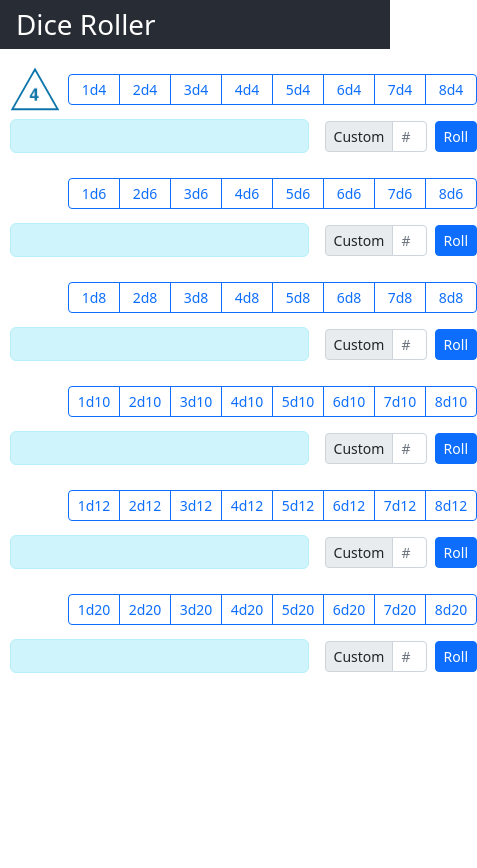
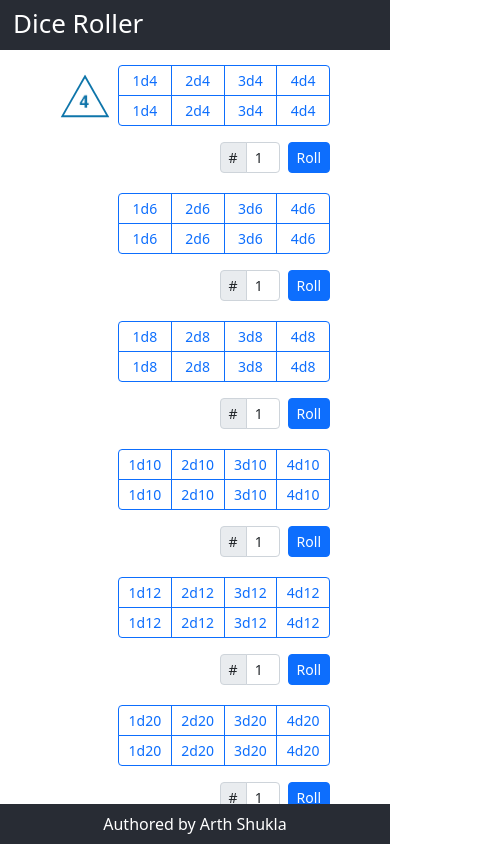
Before and after one commit to arth-shukla/dice-roller, a React (Create React App) app: page / in a window 390 px wide. Shown: the whole page, 477 px wide, since content can reach past the window. Before the commit the page ends 844 px from the top, so only its background shows below. Built offline with nearby package versions, Linux system fonts and the light colour scheme.

Commit message:
finalize UI to also work with mobile

```diff
--- a/src/App.css
+++ b/src/App.css
@@ -1,11 +1,20 @@
-.header {
+header {
   background-color: #282c34;
   color: white;
-  padding: .5em 1em !important;
+  padding-top: .5em;
+  padding-bottom: .5em;
+
+  position: fixed;
+  top:0;
+  height: 50px;
+  width: 100% !important;
+  z-index:100;
+
 }
 
-.header h1 {
-  margin: 0;
+header h1 {
+  margin: 0 .5em 0;
+  font-size: calc(50px - 1.5em);
 }
 
 .roller-container {
@@ -14,3 +23,20 @@
   display: flex;
   float: left
 }
+
+body {
+  margin-top: 60px !important;
+  margin-bottom: 50px !important;
+}
+
+footer {
+  position: fixed;
+  bottom: 0;
+  height: 40px;
+  width: 100% !important;
+
+  background-color: #282c34;
+  color: white;
+  text-align: center;
+  padding: .5em 0;
+}
--- a/src/App.jsx
+++ b/src/App.jsx
@@ -7,19 +7,18 @@ function App() {
 
   return <ThemeProvider>
     <div className="App">
-      <Container className="header" fluid>
+      <header>
         <h1>Dice Roller</h1>
-      </Container>
+      </header>
       <body>
-
         <Roller id="dice-wrapper">
-          {["d4", "d6", "d8", "d10", "d12", "d20"].map((dice) => {
-            return <Dice id={dice} dice={dice} />
+          {[4, 6, 8, 10, 12, 20].map((diceNum) => {
+            return <Dice id={`d${diceNum}`} dice={`d${diceNum}`} diceNum={diceNum} />
           })}
         </Roller>
       </body>
       <footer>
-
+        Authored by Arth Shukla
       </footer>
     </div>
   </ThemeProvider>
--- a/src/assets/DiceImage.jsx
+++ b/src/assets/DiceImage.jsx
@@ -9,7 +9,7 @@ function DiceImage(props) {
         "d20": <svg width="50px" height="50px"></svg>,
     }
 
-    return <div style={{width:"50px"}}>{diceSVGs[props.dice]}</div>
+    return <div style={{width:"50px", display: "inline-block"}}>{diceSVGs[props.dice]}</div>
 }
 
 export default DiceImage
--- a/src/components/Dice/Dice.css
+++ b/src/components/Dice/Dice.css
@@ -1,22 +1,32 @@
+.dice-pane {
+    width: min(270px, 100%);
+    max-width: 100%;
+    margin: auto
+}
 .roll-buttons-container {
     width: 100%;
 }
 .dice-image-container {
     width: 50px !important;
-    margin: 5px 5px 5px 0;
 }
 .roll-controls {
-    margin: 5px 0 5px;
+    margin: 5px 0 10px;
 }
 .roll-button {
-    width: 52px;
-    /* height: 40px; */
-}
-.roll-button-custom {
-    /* width: 80px; */
+    width: 53.75px;
     /* height: 40px; */
 }
 .custom-roll-val {
-    width: 102px !important;
+    width: 60px !important;
     /* height: 40px; */
 }
+.alert {
+    padding: .5em !important;
+    text-align: center;
+    height: 42px;
+    width: 100%;
+    margin: auto !important;
+    overflow-x: scroll;
+    overflow-y: hidden;
+    white-space: nowrap;
+}
--- a/src/components/Dice/Dice.jsx
+++ b/src/components/Dice/Dice.jsx
@@ -3,33 +3,63 @@ import './Dice.css'
 import { Alert, Button, Stack, InputGroup, Form, ButtonGroup } from 'react-bootstrap';
 import DiceImage from '../../assets/DiceImage'
 
+function DiceRollButton({ i, setRolls, diceNum, buttonText, ...rest }) {
+
+    return <Button
+        size="sm"
+        {...rest}
+        onClick={() => {
+            let rollsArr = [...Array(i+1)].map(_=>Math.ceil(Math.random()*(diceNum)))
+            if (i == 0) {
+                setRolls(rollsArr[0])
+            } else {
+                setRolls(`${rollsArr.reduce((a, b) => a + b, 0)} = ${rollsArr.join(' + ')}`)
+            }
+        }}
+    >
+        {buttonText}
+    </Button>
+}
+
+function DiceRollButtonGroup({ setRolls, diceNum }) {
+    return <ButtonGroup vertical>
+        <ButtonGroup>
+            {Array(4).fill(0).map((x, i) => {
+                return <DiceRollButton i={i} setRolls={setRolls} diceNum={diceNum} buttonText={i+1+`d${diceNum}`} className="roll-button" variant="outline-primary"/>
+            })}
+        </ButtonGroup>
+        <ButtonGroup>
+            {Array(4).fill(0).map((x, i) => {
+                return <DiceRollButton i={i+4} setRolls={setRolls} diceNum={diceNum} buttonText={i+1+`d${diceNum}`} className="roll-button" variant="outline-primary"/>
+            })}
+        </ButtonGroup>
+    </ButtonGroup>
+}
 
 function Dice(props) {
     const variant = 'info'
-    const [result, setResult] = useState('')
     const [rolls, setRolls] = useState('')
-    return <div style={{width:'467px'}} {...props}>
+    const [customRolls, setCustomRolls] = useState(1)
+    return <div className="dice-pane" {...props}>
         <Stack className="roll-controls" direction="horizontal" gap={2}>
             <DiceImage dice={props.dice} />
-            <ButtonGroup>
-                {Array(8).fill(0).map((x, i) => {
-                    return <Button size="sm" className="roll-button" variant="outline-primary">{i+1+props.dice}</Button>
-                })}
-            </ButtonGroup>
+            <DiceRollButtonGroup setRolls={setRolls} diceNum={props.diceNum} />
         </Stack>
         <Stack direction="horizontal" gap={3}>
-            <Alert key={variant} variant={variant} style={{ width:"100%", margin: "auto" }}>
+            <Alert size="sm" key={variant} variant={variant} style={{ opacity: (rolls) ? 100 : 0 }}>
                 {rolls}
             </Alert>
             <Stack className="ms-auto" direction="horizontal" gap={2}>
                 <InputGroup size="sm" className="custom-roll-val">
-                    <InputGroup.Text>Custom</InputGroup.Text>
+                    <InputGroup.Text>#</InputGroup.Text>
                     <Form.Control
                         placeholder="#"
                         aria-label={`Enter a custom number of ${props.dice} to roll.`}
+                        value={customRolls}
+                        onChange={e=>setCustomRolls(e.target.value)}
                     />
                 </InputGroup>
-                <Button size="sm" className="roll-button-custom" type="primary">Roll</Button>
+                <DiceRollButton i={customRolls-1} setRolls={setRolls} diceNum={props.diceNum} buttonText={'Roll'} variant="primary"/>
             </Stack>
         </Stack>
     </div>
```
Also changed, not shown: src/components/Roller/Roller.css (+13 -13 lines).
